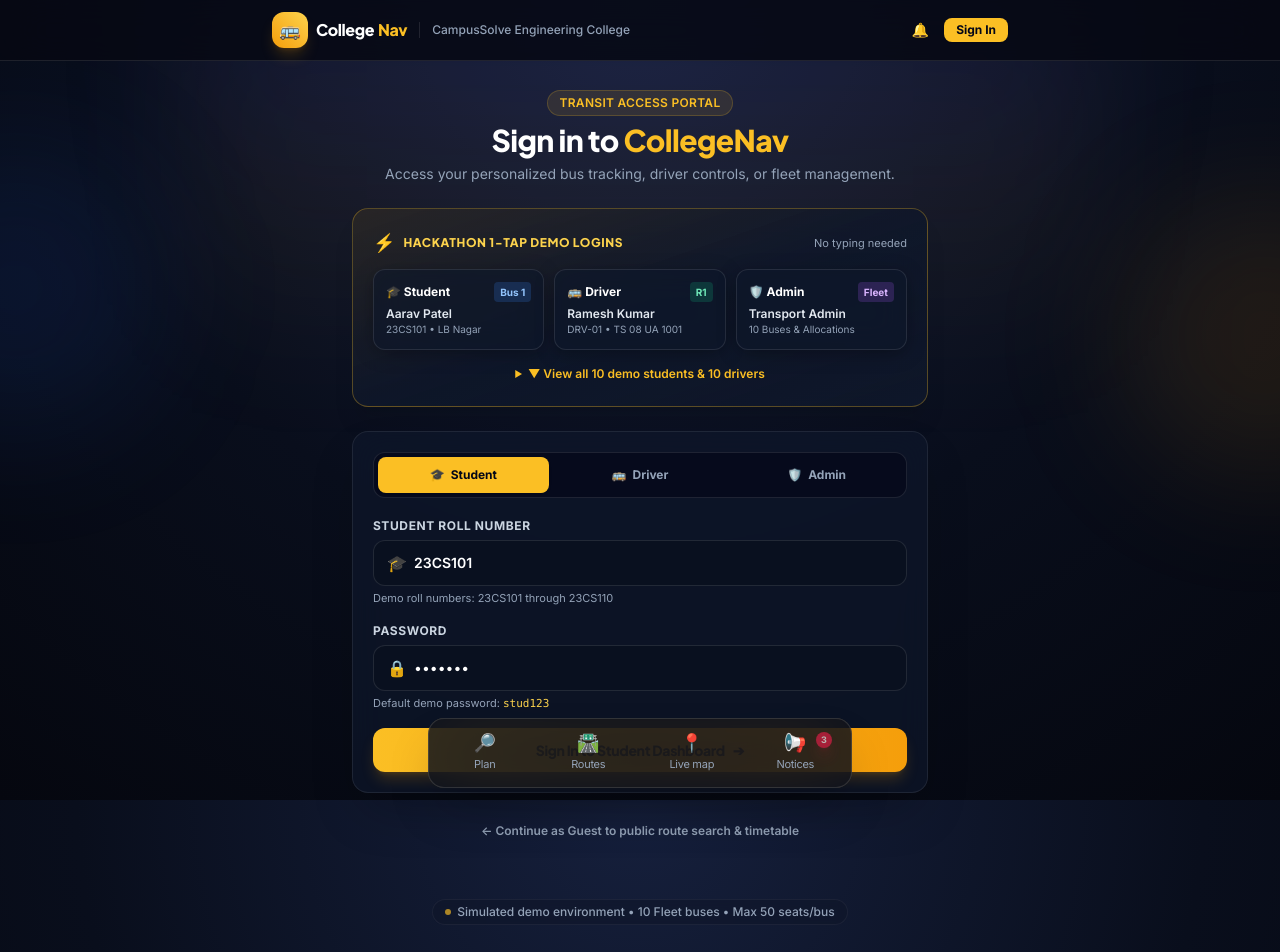
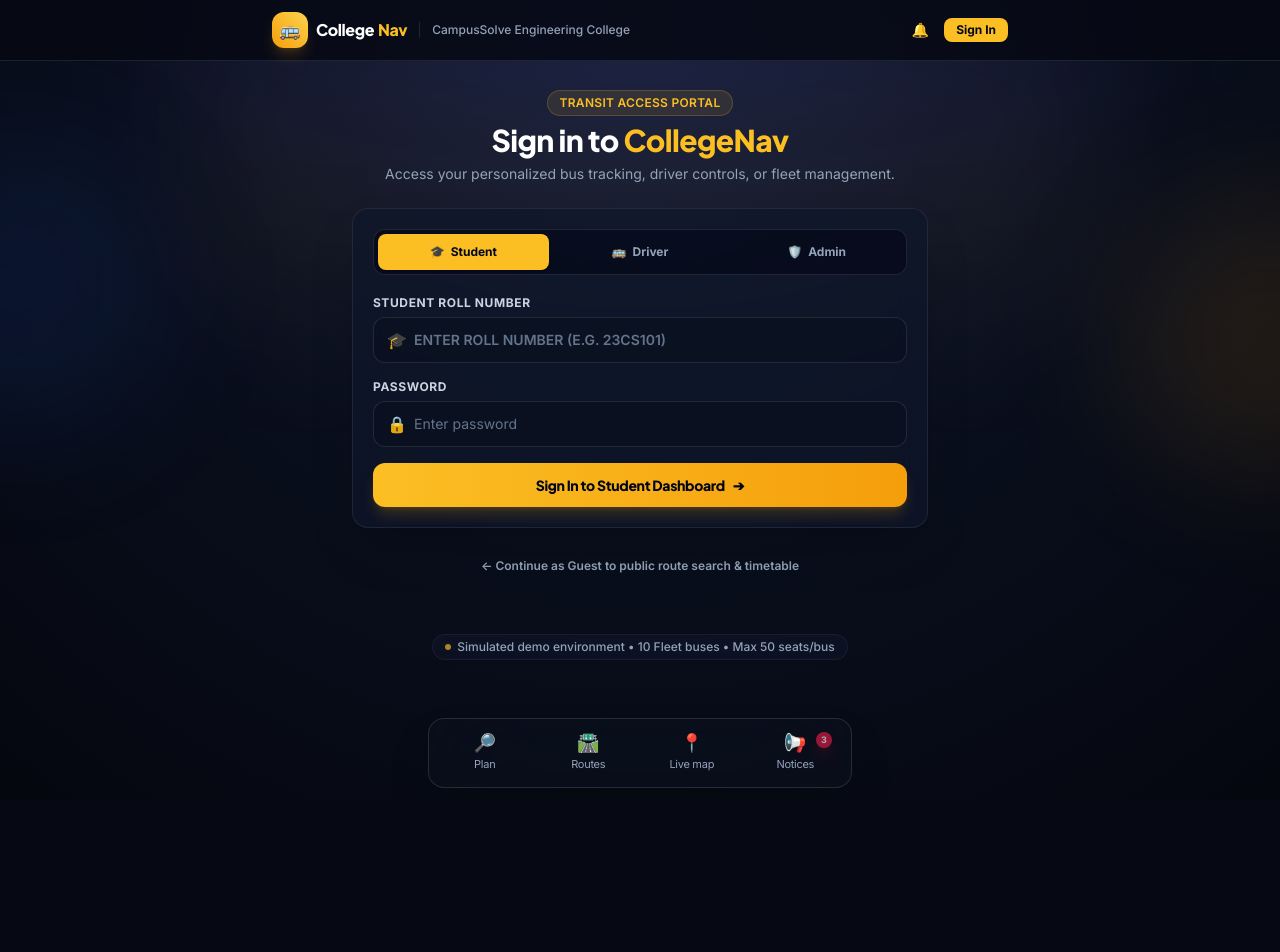
Before and after one commit to pullurisatwik1612/CollegeNav, a Flask app: page /login in a window 1280 px wide. Shown: the top 952 px of the page. After the commit the page ends 788 px from the top, so only its background shows below. Run offline with Flask 3, Linux system fonts and the light colour scheme; data comes from the database, SQL or seed files in the repository; some libraries are stand-ins or nearby versions.

Commit message:
Refine login portal to only 3 login options, remove midday classes state and phase switcher, maintain prominent evening return commute timings

```diff
--- a/app.py
+++ b/app.py
@@ -628,28 +628,9 @@ def student_home():
     stu_offset = 0
     route_alerts = []
 
-    # Demo Phase Control (Default is "auto" which uses real time)
-    # Allows hackathon judges & testers to test: "morning" (7:35 AM), "classes" (11:55 AM), "evening" (4:35 PM)
-    phase_param = request.args.get("phase")
-    if phase_param:
-        session["student_demo_phase"] = phase_param
-    demo_phase = session.get("student_demo_phase", "auto")
-    if demo_phase not in ("morning", "classes", "evening", "auto"):
-        demo_phase = "auto"
-
     now = local_now()
-    if demo_phase == "morning":
-        qmin = 7 * 60 + 35  # 07:35 AM
-        now_clock_str = "7:35 AM"
-    elif demo_phase == "evening":
-        qmin = 16 * 60 + 35 # 04:35 PM (16:35)
-        now_clock_str = "4:35 PM"
-    elif demo_phase == "classes":
-        qmin = 11 * 60 + 55 # 11:55 AM
-        now_clock_str = "11:55 AM"
-    else:
-        qmin = now.hour * 60 + now.minute
-        now_clock_str = clock(qmin)
+    qmin = now.hour * 60 + now.minute
+    now_clock_str = clock(qmin)
 
     if stu["bus_id"] and stu["route_id"]:
         stops = get_route_stops(stu["route_id"])
@@ -678,129 +659,51 @@ def student_home():
     evening_depart_time = clock(evening_start_min)
     evening_drop_time = clock(evening_drop_min)
 
-    # Determine Commute State
-    if qmin < 540:
-        # MORNING COMMUTE PHASE (Before 09:00 AM)
-        commute_phase = "morning"
-        phase_label = "Morning Campus Commute"
-
-        if qmin < morning_start_min:
-            stop_status = "scheduled"
-            status_badge = "Scheduled Morning Run"
-            status_badge_color = "slate"
-            status_headline = "Morning Service Scheduled"
-            status_desc = f"Bus {stu['bus_reg']} departs origin at 7:30 AM. Scheduled pickup at {stu['stop_name']} at {morning_pickup_time}."
-            bus_offset = 0
-            eta_min = int(round(morning_pickup_min - qmin))
-            stops_away = len([s for s in stops if s["offset_min"] <= stu_offset]) - 1
-        elif morning_start_min <= qmin < morning_pickup_min:
-            stop_status = "approaching"
-            status_badge = "Approaching Your Stop"
-            status_badge_color = "emerald"
-            eta_min = max(1, int(round(morning_pickup_min - qmin)))
-            bus_offset = qmin - morning_start_min
-            status_headline = f"Approaching {stu['stop_name']}"
-            status_desc = f"Bus {stu['bus_reg']} is en route. Scheduled pickup at {morning_pickup_time} (~{eta_min} min away)."
-            rem = [s for s in stops if bus_offset - 1.2 <= s["offset_min"] < stu_offset]
-            stops_away = max(0, len(rem))
-        elif morning_pickup_min <= qmin < morning_arrive_min:
-            stop_status = "passed"
-            status_badge = "En Route to College"
-            status_badge_color = "amber"
-            bus_offset = qmin - morning_start_min
-            eta_min = None
-            stops_away = 0
-            status_headline = f"Departed {stu['stop_name']}"
-            status_desc = f"Morning bus departed {stu['stop_name']} at {morning_pickup_time} and is heading to Campus Main Gate (ETA {morning_arrive_time})."
-        else:
-            stop_status = "arrived_campus"
-            status_badge = "Arrived at Campus"
-            status_badge_color = "emerald"
-            bus_offset = total_span
-            eta_min = None
-            stops_away = 0
-            status_headline = "Arrived at College Campus"
-            status_desc = f"Bus safely arrived at Campus Main Gate at {morning_arrive_time}. Classes start at 9:00 AM."
-
-    elif 540 <= qmin < 930:
-        # MIDDAY / CLASSES IN SESSION (09:00 AM to 03:30 PM) — REAL LOCAL TIME!
-        commute_phase = "classes"
-        phase_label = "Campus Classes in Session"
-        stop_status = "classes"
-        status_badge = "Classes in Session"
-        status_badge_color = "blue"
-        bus_offset = total_span  # Bus is parked at College Campus Main Gate
+    # Fetch live telemetry from the route
+    live_data = live_for_route(stu["route_id"]) if stu["route_id"] else {"available": False}
+    bus_offset = live_data.get("offset", 0.0) if live_data.get("available") else 0.0
+    bus_lat = live_data.get("lat")
+    bus_lng = live_data.get("lng")
+    if not bus_lat or not bus_lng:
+        bus_lat, bus_lng = pos_at_offset(stops, bus_offset) if stops else (17.2200, 78.7000)
+
+    # Determine live status relative to student's boarding stop
+    diff = stu_offset - bus_offset
+    if diff > 0.5:
+        stop_status = "approaching"
+        status_badge = "Approaching Your Stop"
+        status_badge_color = "emerald"
+        eta_min = max(1, int(round(diff)))
+        status_headline = f"Approaching {stu['stop_name']}"
+        status_desc = f"Bus {stu['bus_reg']} is en route to {stu['stop_name']}. Scheduled pickup in ~{eta_min} min."
+        rem = [s for s in stops if bus_offset - 0.5 <= s["offset_min"] < stu_offset]
+        stops_away = max(0, len(rem))
+    elif -1.5 <= diff <= 0.5:
+        stop_status = "approaching"
+        status_badge = "Boarding Now"
+        status_badge_color = "emerald"
+        eta_min = 0
+        status_headline = f"Bus Arrived at {stu['stop_name']}"
+        status_desc = f"Bus {stu['bus_reg']} is now at {stu['stop_name']}. Please proceed to board at Seat #{stu['seat_no']}."
+        stops_away = 0
+    else:
+        stop_status = "passed"
+        status_badge = "Departed Your Stop"
+        status_badge_color = "amber"
         eta_min = None
-        stops_away = None
-        status_headline = "Campus Classes in Session • Morning Commute Complete"
-        status_desc = (
-            f"Bus {stu['bus_reg']} safely completed morning drop-off at Campus Main Gate at {morning_arrive_time}. "
-            f"Vehicle is parked at Campus Fleet Bay on standby. Next service is the Evening Return trip."
-        )
-
-    elif 930 <= qmin < 1110:
-        # EVENING RETURN PHASE (03:30 PM to 06:30 PM)
-        commute_phase = "evening"
-        phase_label = "Evening Return Commute"
-
-        if qmin < evening_start_min:
-            stop_status = "evening_boarding"
-            status_badge = "Boarding at Campus"
-            status_badge_color = "amber"
-            bus_offset = total_span
-            eta_min = None
-            stops_away = None
-            status_headline = "Boarding at Campus Main Bay"
-            wait_m = int(round(evening_start_min - qmin))
-            status_desc = f"Evening bus {stu['bus_reg']} is currently boarding at College Main Gate. Scheduled departure at 4:30 PM ({wait_m}m remaining)."
-        elif evening_start_min <= qmin < evening_drop_min:
-            stop_status = "evening_approaching"
-            status_badge = "Return Bus En Route"
-            status_badge_color = "emerald"
-            eta_min = max(1, int(round(evening_drop_min - qmin)))
-            # Bus travels backwards from college to home terminus
-            bus_offset = max(0, total_span - (qmin - evening_start_min))
-            status_headline = f"Approaching {stu['stop_name']} (Return Trip)"
-            status_desc = f"Evening bus departed campus at 4:30 PM. Estimated arrival at {stu['stop_name']} at {evening_drop_time} (~{eta_min} min away)."
-            stops_away = max(0, int(round(eta_min / 8)))
-        elif evening_drop_min <= qmin < evening_end_min:
-            stop_status = "evening_passed"
-            status_badge = "Completed Drop-off"
-            status_badge_color = "slate"
-            bus_offset = 0
-            eta_min = None
-            stops_away = 0
-            status_headline = f"Completed Drop-off at {stu['stop_name']}"
-            status_desc = f"Evening bus dropped off passengers at {stu['stop_name']} at {evening_drop_time}. Heading to route terminus."
-        else:
-            stop_status = "evening_completed"
-            status_badge = "Return Trip Completed"
-            status_badge_color = "slate"
-            bus_offset = 0
-            eta_min = None
-            stops_away = 0
-            status_headline = "Evening Commute Completed"
-            status_desc = f"Bus {stu['bus_reg']} completed all return drop-offs for today at {clock(evening_end_min)}."
-
-    else:
-        # NIGHT / OFF-HOURS (After 06:30 PM)
-        commute_phase = "night"
-        phase_label = "Service Closed for Today"
-        stop_status = "night"
-        status_badge = "Daily Service Closed"
-        status_badge_color = "slate"
-        bus_offset = 0
-        eta_min = None
-        stops_away = None
-        status_headline = "Daily Transit Service Completed"
-        status_desc = f"All fleet operations for today have concluded. Tomorrow's morning pickup at {stu['stop_name']} is scheduled for {morning_pickup_time}."
-
-    # Live Beacon Coordinates
-    bus_lat, bus_lng = pos_at_offset(stops, bus_offset) if stops else (17.2200, 78.7000)
+        stops_away = 0
+        status_headline = f"Departed {stu['stop_name']}"
+        status_desc = f"Bus {stu['bus_reg']} has departed {stu['stop_name']} and is proceeding along {stu['route_name']} towards College Campus."
+
+    commute_phase = "active"
+    phase_label = "Campus Commute Transit"
+    demo_phase = ""
+
+    # Live Beacon Dict for UI & Map Radar
     live = {
         "available": True,
-        "source": "fleet_gps" if demo_phase == "auto" else "demo_simulation",
-        "label": "Live Fleet GPS" if demo_phase == "auto" else f"Demo: {phase_label}",
+        "source": live_data.get("source", "fleet_gps"),
+        "label": "Live Fleet GPS" if live_data.get("source") == "gps" else "Live Fleet Active",
         "bus": stu["bus_reg"],
         "lat": bus_lat,
         "lng": bus_lng,
@@ -817,49 +720,24 @@ def student_home():
         s_dict["seq_num"] = idx + 1
         s_dict["is_my_stop"] = is_my
 
-        if commute_phase == "classes":
-            if idx == len(stops) - 1:
-                s_dict["status"] = "current"
-                s_dict["eta_min"] = 0
-                s_dict["badge_label"] = "Parked at Campus Fleet Bay"
-                current_stop_name = s["name"]
-            else:
-                s_dict["status"] = "passed"
-                s_dict["eta_min"] = None
-                s_dict["badge_label"] = "Completed (Departed)"
-        elif commute_phase == "evening":
-            if s["offset_min"] >= bus_offset:
-                s_dict["status"] = "passed"
-                s_dict["eta_min"] = None
-                s_dict["badge_label"] = "Passed"
-            elif abs(s["offset_min"] - bus_offset) <= 2.5:
-                s_dict["status"] = "current"
-                s_dict["eta_min"] = 0
-                s_dict["badge_label"] = "Bus Here"
-                current_stop_name = s["name"]
-            else:
-                s_dict["status"] = "upcoming"
-                s_dict["eta_min"] = max(1, int(round((bus_offset - s["offset_min"]) * 1.1)))
-                s_dict["badge_label"] = f"~{s_dict['eta_min']}m"
+        d = s["offset_min"] - bus_offset
+        if d < -1.2:
+            s_dict["status"] = "passed"
+            s_dict["eta_min"] = None
+            s_dict["badge_label"] = "Departed"
+        elif -1.2 <= d <= 1.2:
+            s_dict["status"] = "current"
+            s_dict["eta_min"] = 0
+            s_dict["badge_label"] = "Bus Here"
+            current_stop_name = s["name"]
         else:
-            d = s["offset_min"] - bus_offset
-            if d < -1.2:
-                s_dict["status"] = "passed"
-                s_dict["eta_min"] = None
-                s_dict["badge_label"] = "Departed"
-            elif -1.2 <= d <= 1.2:
-                s_dict["status"] = "current"
-                s_dict["eta_min"] = 0
-                s_dict["badge_label"] = "Bus at Stop"
-                current_stop_name = s["name"]
-            else:
-                s_dict["status"] = "upcoming"
-                s_dict["eta_min"] = max(1, int(round(d)))
-                s_dict["badge_label"] = f"~{s_dict['eta_min']}m"
+            s_dict["status"] = "upcoming"
+            s_dict["eta_min"] = max(1, int(round(d)))
+            s_dict["badge_label"] = f"~{s_dict['eta_min']}m"
 
         stop_progression.append(s_dict)
 
-    # Official Student Daily Commute Timetable (Goodbye to "in 18h 54m"!)
+    # Official Student Daily Commute Timetable with Evening Return prominently kept
     daily_trips = [
         {
             "id": "morning",
@@ -868,9 +746,9 @@ def student_home():
             "time": morning_pickup_time,
             "sub": f"Boarding at {stu['stop_name']} → College Campus",
             "arrive": morning_arrive_time,
-            "badge": "Completed Today" if qmin >= morning_arrive_min else ("Active En Route" if morning_start_min <= qmin < morning_arrive_min else "Scheduled Today"),
-            "badge_color": "slate" if qmin >= morning_arrive_min else ("amber" if morning_start_min <= qmin < morning_arrive_min else "emerald"),
-            "timing_note": f"Departed at {morning_pickup_time}" if qmin >= morning_arrive_min else (f"Pickup in {format_mins_duration(morning_pickup_min - qmin)}" if qmin < morning_pickup_min else "Approaching campus")
+            "badge": "Morning Transit",
+            "badge_color": "emerald",
+            "timing_note": f"Scheduled pickup at {morning_pickup_time} • Arrives Campus at {morning_arrive_time}"
         },
         {
             "id": "evening",
@@ -879,9 +757,9 @@ def student_home():
             "time": evening_depart_time,
             "sub": f"College Main Bay → Drop-off at {stu['stop_name']}",
             "arrive": evening_drop_time,
-            "badge": "Completed Today" if qmin >= evening_end_min else ("Active Return" if evening_start_min <= qmin < evening_end_min else "Upcoming Today"),
-            "badge_color": "slate" if qmin >= evening_end_min else ("amber" if evening_start_min <= qmin < evening_end_min else "emerald"),
-            "timing_note": f"Completed at {evening_drop_time}" if qmin >= evening_end_min else (f"Departs campus in {format_mins_duration(evening_start_min - qmin)}" if qmin < evening_start_min else f"Estimated drop-off at {evening_drop_time}")
+            "badge": "Evening Service (4:30 PM)",
+            "badge_color": "amber",
+            "timing_note": f"Departs Campus at {evening_depart_time} • Reaches {stu['stop_name']} at {evening_drop_time}"
         },
         {
             "id": "tomorrow",
@@ -1091,6 +969,10 @@ def api_driver_broadcast_delay():
                  (drv["route_id"], kind, f"[{drv['bus_reg']}] {msg}", now, now + 4 * 3600))
     db().commit()
     flash("Notice broadcasted to all students on your route.", "ok")
+    if request.is_json:
+        return jsonify(ok=True, message="Notice broadcasted to all students on your route.")
+    return redirect(url_for("driver_home"))
+
 # URL aliases for backward compatibility
 app.add_url_rule("/driver", endpoint="driver", view_func=driver_home)
 app.add_url_rule("/student", endpoint="student", view_func=student_home)
--- a/templates/login.html
+++ b/templates/login.html
@@ -18,82 +18,7 @@
     </p>
   </div>
 
-  <!-- 1-Tap Quick Demo Access for Hackathon Judges -->
-  <div class="glass-card rounded-2xl p-4 sm:p-5 border border-amber-400/30 bg-gradient-to-br from-amber-500/10 via-slate-900/60 to-slate-900/80 shadow-xl">
-    <div class="flex items-center justify-between mb-3">
-      <div class="flex items-center gap-2">
-        <span class="text-amber-400 text-lg">⚡</span>
-        <span class="text-xs font-extrabold font-display uppercase tracking-wider text-amber-300">
-          Hackathon 1-Tap Demo Logins
-        </span>
-      </div>
-      <span class="text-[11px] text-slate-400">No typing needed</span>
-    </div>
 
-    <div class="grid grid-cols-1 sm:grid-cols-3 gap-2.5">
-      <!-- 1-Tap Student -->
-      <a href="/login?demo_as=student&id=1" class="glass-card hover:bg-amber-400/15 p-3 rounded-xl border border-white/10 hover:border-amber-400/40 text-left transition-all btn-press block group">
-        <div class="flex items-center justify-between text-xs font-bold text-white group-hover:text-amber-300">
-          <span>🎓 Student</span>
-          <span class="text-[10px] bg-blue-500/20 text-blue-300 px-1.5 py-0.5 rounded">Bus 1</span>
-        </div>
-        <div class="text-xs text-slate-200 mt-1 font-semibold">Aarav Patel</div>
-        <div class="text-[10px] text-slate-400">23CS101 • LB Nagar</div>
-      </a>
-
-      <!-- 1-Tap Driver -->
-      <a href="/login?demo_as=driver&id=1" class="glass-card hover:bg-emerald-400/15 p-3 rounded-xl border border-white/10 hover:border-emerald-400/40 text-left transition-all btn-press block group">
-        <div class="flex items-center justify-between text-xs font-bold text-white group-hover:text-emerald-300">
-          <span>🚌 Driver</span>
-          <span class="text-[10px] bg-emerald-500/20 text-emerald-300 px-1.5 py-0.5 rounded">R1</span>
-        </div>
-        <div class="text-xs text-slate-200 mt-1 font-semibold">Ramesh Kumar</div>
-        <div class="text-[10px] text-slate-400">DRV-01 • TS 08 UA 1001</div>
-      </a>
-
-      <!-- 1-Tap Admin -->
-      <a href="/login?demo_as=admin" class="glass-card hover:bg-purple-400/15 p-3 rounded-xl border border-white/10 hover:border-purple-400/40 text-left transition-all btn-press block group">
-        <div class="flex items-center justify-between text-xs font-bold text-white group-hover:text-purple-300">
-          <span>🛡️ Admin</span>
-          <span class="text-[10px] bg-purple-500/20 text-purple-300 px-1.5 py-0.5 rounded">Fleet</span>
-        </div>
-        <div class="text-xs text-slate-200 mt-1 font-semibold">Transport Admin</div>
-        <div class="text-[10px] text-slate-400">10 Buses & Allocations</div>
-      </a>
-    </div>
-
-    <!-- Toggle to view all 10 students & 10 drivers -->
-    <details class="mt-3 text-xs text-slate-400">
-      <summary class="cursor-pointer text-amber-400 hover:text-amber-300 font-semibold text-center select-none py-1">
-        ▼ View all 10 demo students & 10 drivers
-      </summary>
-      <div class="mt-3 pt-3 border-t border-white/10 space-y-3">
-        <div>
-          <div class="text-[11px] font-bold uppercase text-slate-300 mb-1.5">10 Demo Students (1 per Bus):</div>
-          <div class="grid grid-cols-2 sm:grid-cols-5 gap-1.5">
-            {% for s in demo_students %}
-            <a href="/login?demo_as=student&id={{ s.id }}" class="p-2 rounded-lg bg-white/5 hover:bg-amber-400/20 text-left border border-white/5 transition-all text-[11px]">
-              <div class="font-bold text-white truncate">{{ s.name }}</div>
-              <div class="text-[10px] text-slate-400">{{ s.roll_no }} · {{ s.route_code }}</div>
-            </a>
-            {% endfor %}
-          </div>
-        </div>
-
-        <div>
-          <div class="text-[11px] font-bold uppercase text-slate-300 mb-1.5">10 Demo Drivers (1 per Bus):</div>
-          <div class="grid grid-cols-2 sm:grid-cols-5 gap-1.5">
-            {% for d in demo_drivers %}
-            <a href="/login?demo_as=driver&id={{ d.id }}" class="p-2 rounded-lg bg-white/5 hover:bg-emerald-400/20 text-left border border-white/5 transition-all text-[11px]">
-              <div class="font-bold text-white truncate">{{ d.name }}</div>
-              <div class="text-[10px] text-slate-400">{{ d.emp_id }} · {{ d.route_code }}</div>
-            </a>
-            {% endfor %}
-          </div>
-        </div>
-      </div>
-    </details>
-  </div>
 
   <!-- Role Tabs Selector -->
   <div class="glass-panel rounded-2xl p-5 shadow-2xl">
@@ -128,12 +53,10 @@
             type="text"
             name="roll_no"
             required
-            placeholder="e.g. 23CS101"
-            value="23CS101"
+            placeholder="Enter Roll Number (e.g. 23CS101)"
             class="glass-input w-full rounded-xl pl-10 pr-3 py-3 text-sm font-semibold text-white uppercase placeholder-slate-500"
           >
         </div>
-        <p class="text-[11px] text-slate-400 mt-1">Demo roll numbers: 23CS101 through 23CS110</p>
       </div>
 
       <div>
@@ -146,12 +69,10 @@
             type="password"
             name="password"
             required
-            value="stud123"
             placeholder="Enter password"
             class="glass-input w-full rounded-xl pl-10 pr-3 py-3 text-sm text-white placeholder-slate-500"
           >
         </div>
-        <p class="text-[11px] text-slate-400 mt-1">Default demo password: <code class="text-amber-300 font-mono">stud123</code></p>
       </div>
 
       <button type="submit" class="w-full bg-gradient-to-r from-amber-400 to-amber-500 hover:from-amber-300 hover:to-amber-400 active:scale-[0.98] text-slate-950 font-extrabold rounded-xl py-3 px-4 shadow-lg shadow-amber-500/20 transition-all font-display tracking-tight text-sm flex items-center justify-center gap-2 btn-press">
@@ -174,12 +95,10 @@
             type="text"
             name="emp_id"
             required
-            placeholder="e.g. DRV-01"
-            value="DRV-01"
+            placeholder="Enter Employee ID (e.g. DRV-01)"
             class="glass-input w-full rounded-xl pl-10 pr-3 py-3 text-sm font-semibold text-white uppercase placeholder-slate-500"
           >
         </div>
-        <p class="text-[11px] text-slate-400 mt-1">Demo IDs: DRV-01 through DRV-10</p>
       </div>
 
       <div>
@@ -192,12 +111,10 @@
             type="password"
             name="password"
             required
-            value="drv123"
             placeholder="Enter password"
             class="glass-input w-full rounded-xl pl-10 pr-3 py-3 text-sm text-white placeholder-slate-500"
           >
         </div>
-        <p class="text-[11px] text-slate-400 mt-1">Default demo password: <code class="text-amber-300 font-mono">drv123</code></p>
       </div>
 
       <button type="submit" class="w-full bg-gradient-to-r from-emerald-500 to-emerald-400 hover:from-emerald-400 hover:to-emerald-300 active:scale-[0.98] text-slate-950 font-extrabold rounded-xl py-3 px-4 shadow-lg shadow-emerald-500/20 transition-all font-display tracking-tight text-sm flex items-center justify-center gap-2 btn-press">
@@ -212,7 +129,7 @@
 
       <div>
         <label class="block text-xs font-bold uppercase tracking-wider text-slate-300 mb-1.5">
-          Transport Admin Password
+          Transport Administrator Password
         </label>
         <div class="relative">
           <span class="absolute inset-y-0 left-0 pl-3.5 flex items-center text-slate-500">🛡️</span>
@@ -220,12 +137,10 @@
             type="password"
             name="password"
             required
-            value="admin123"
-            placeholder="Enter admin password"
+            placeholder="Enter administrator password"
             class="glass-input w-full rounded-xl pl-10 pr-3 py-3 text-sm text-white placeholder-slate-500"
           >
         </div>
-        <p class="text-[11px] text-slate-400 mt-1">Default demo password: <code class="text-amber-300 font-mono">admin123</code></p>
       </div>
 
       <button type="submit" class="w-full bg-gradient-to-r from-purple-500 to-indigo-500 hover:from-purple-400 hover:to-indigo-400 active:scale-[0.98] text-white font-extrabold rounded-xl py-3 px-4 shadow-lg shadow-purple-500/20 transition-all font-display tracking-tight text-sm flex items-center justify-center gap-2 btn-press">
```
Also changed, not shown: templates/student_home.html (+42 -56 lines).
